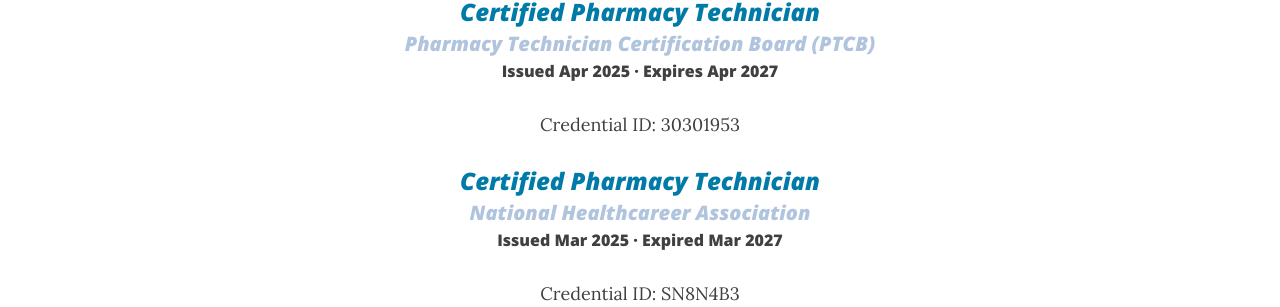
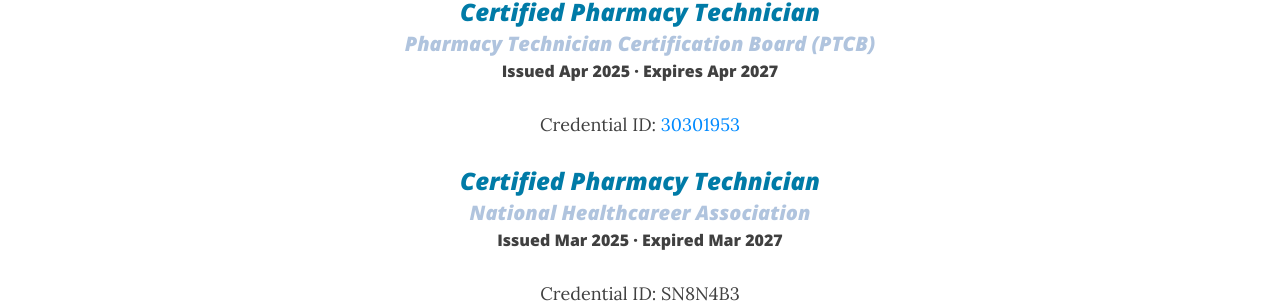
Before and after one commit to aiybusp/aiybusp.github.io, a Jekyll site: the page built from certifications.md, in a window 1280 px wide and 900 px high, scrolled down 306 px. Shown: the part 147-454 px from the top of the window. Built offline with Jekyll 4.4.1, drawn with Linux system fonts in a browser that asks for light colours; nearby versions of some CDN libraries; comment, search, counter and statistics services are not loaded; part of the change alters nothing that is shown.

```diff
--- a/certifications.md
+++ b/certifications.md
@@ -15,7 +15,7 @@ Certified Pharmacy Technician</h3>
 <h6 style="text-align: center;">
 Issued Apr 2025 · Expires Apr 2027 </h6>
 <p style="text-align: center;">
-  Credential ID: 30301953
+  Credential ID: <a href="/assets/img/CPht%20PTCB.png" target="_blank">30301953</a>
 </p>
 
 <h3 style="color: #007BA7; font-style: italic; text-align: center;" >
```
